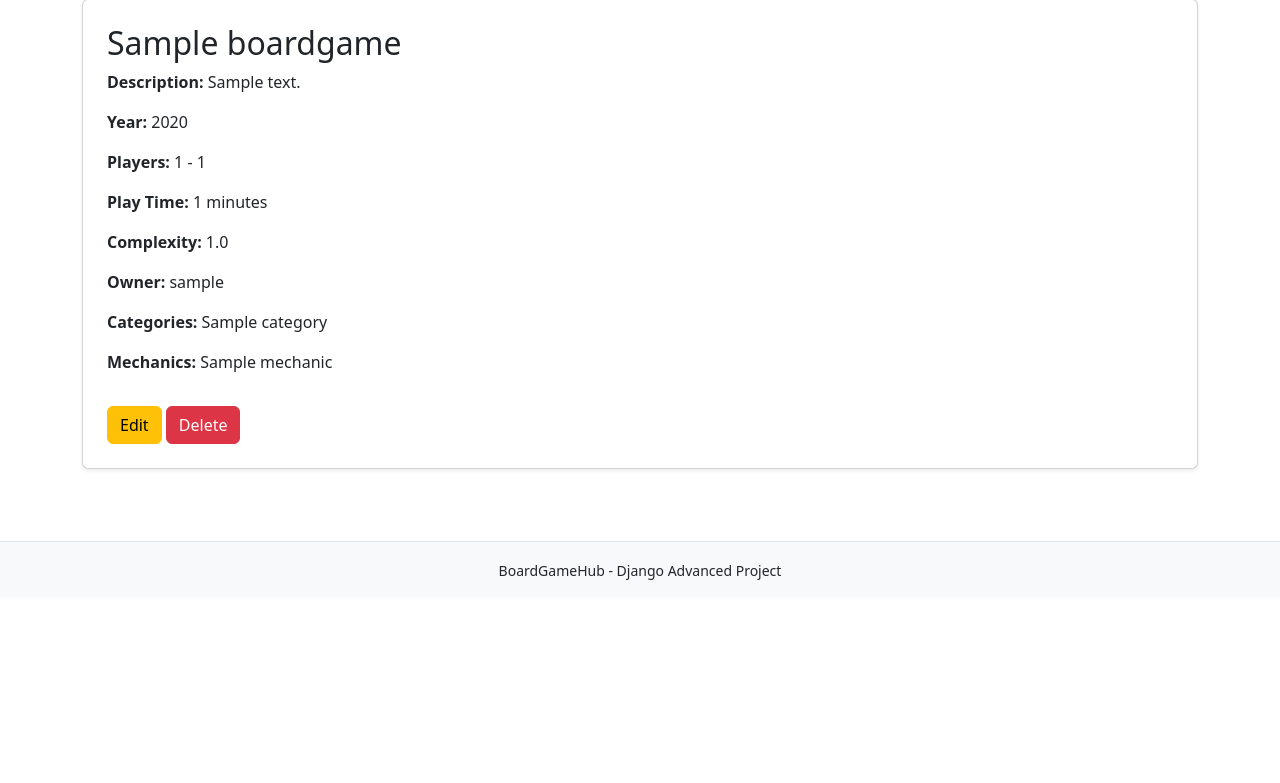
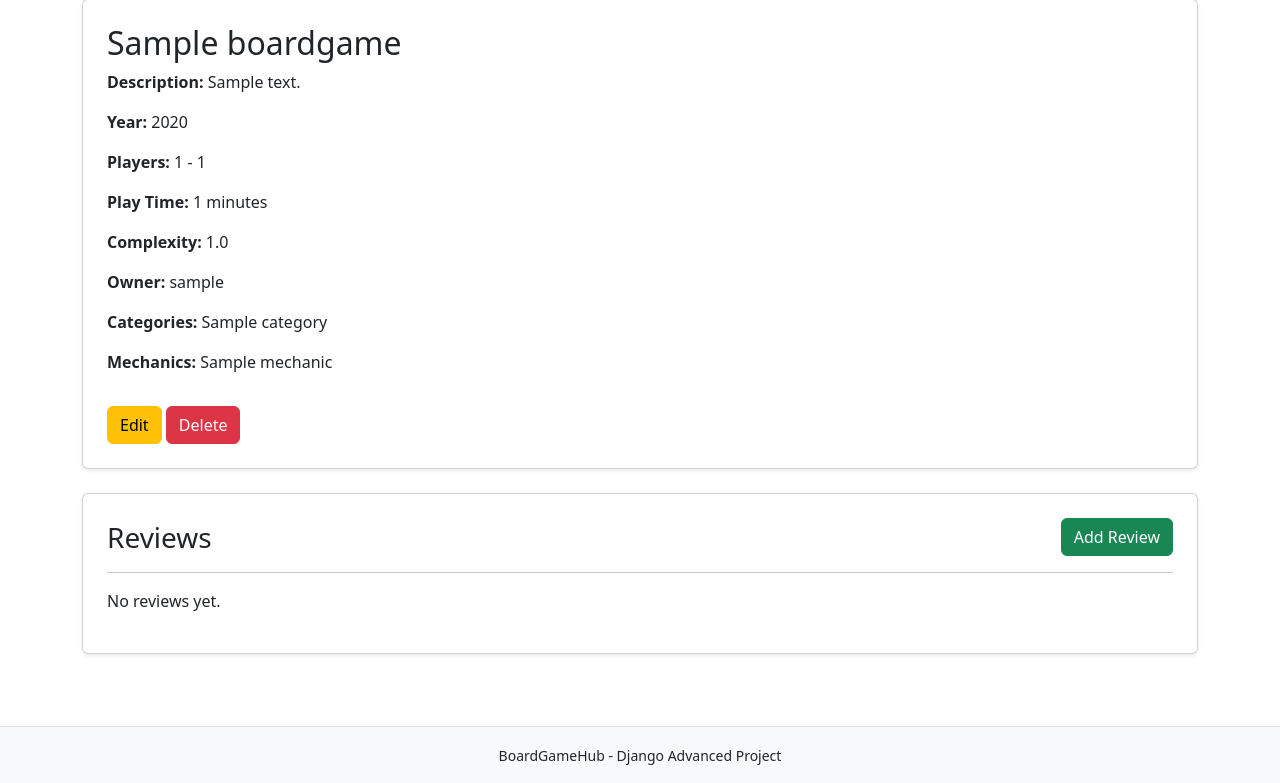
Before and after one commit to whereis981/django-boardgamehub, a Django app: a page that uses templates/games/game-details.html in a window 1280 px wide. Shown: the part 81-864 px from the top of the page. Before the commit the page ends 661 px from the top, so only its background shows below. Run offline with Django 5.2, Linux system fonts and the light colour scheme; a user stored in the database is signed in; tables that the repository leaves empty hold one stand-in row (values such as "Sample post").

Commit message:
Fix game details and remove accidental files

```diff
--- a/templates/games/game-details.html
+++ b/templates/games/game-details.html
@@ -19,4 +19,15 @@
         </div>
     {% endif %}
 </div>
+
+<div class="card shadow-sm p-4 mt-4">
+    <div class="d-flex justify-content-between align-items-center">
+        <h3 class="mb-0">Reviews</h3>
+        {% if user.is_authenticated %}
+            <a class="btn btn-success" href="/reviews/create/{{ game.slug }}/">Add Review</a>
+        {% endif %}
+    </div>
+    <hr>
+    <p>No reviews yet.</p>
+</div>
 {% endblock %}
```
Also changed, not shown: 3 other files.
